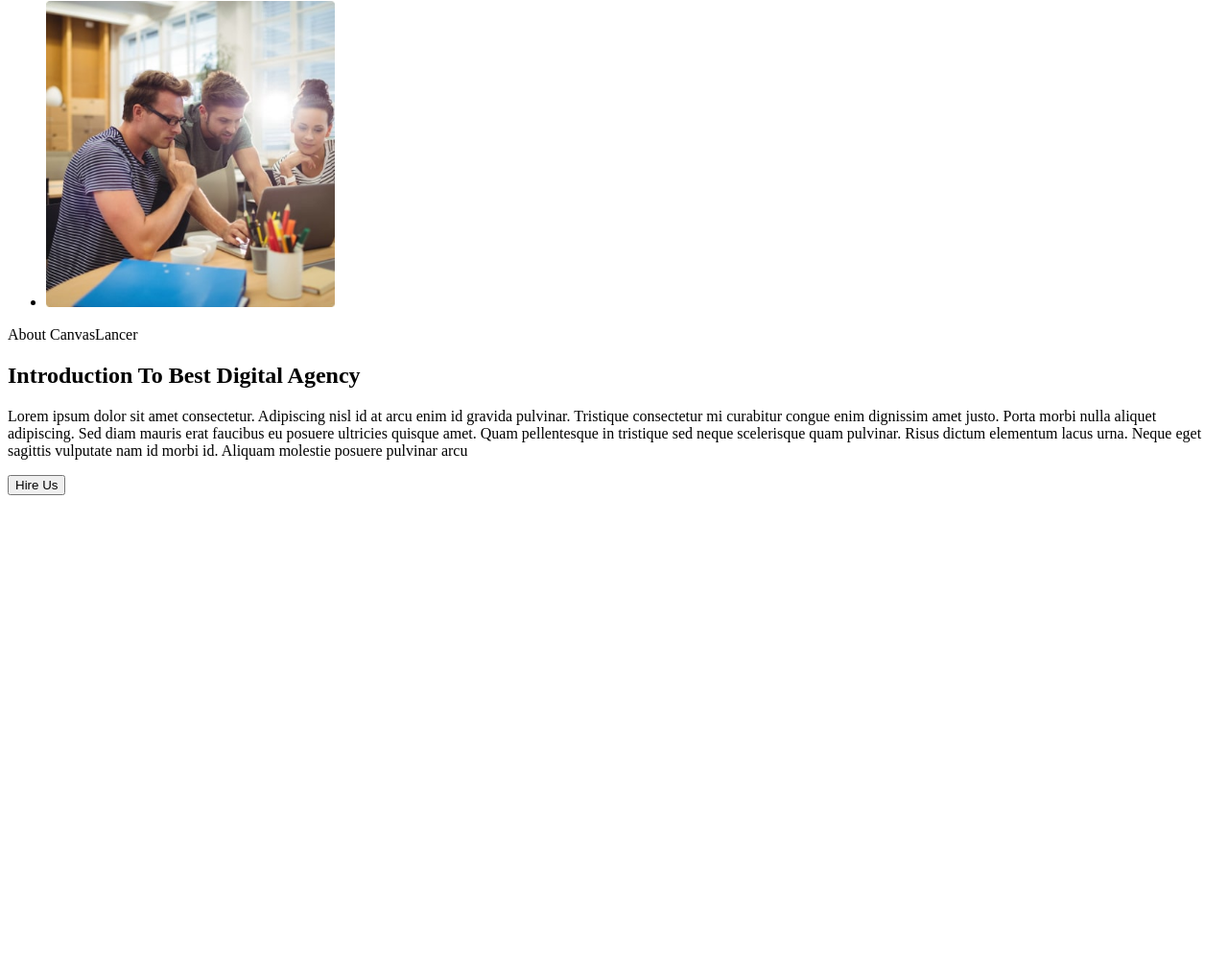
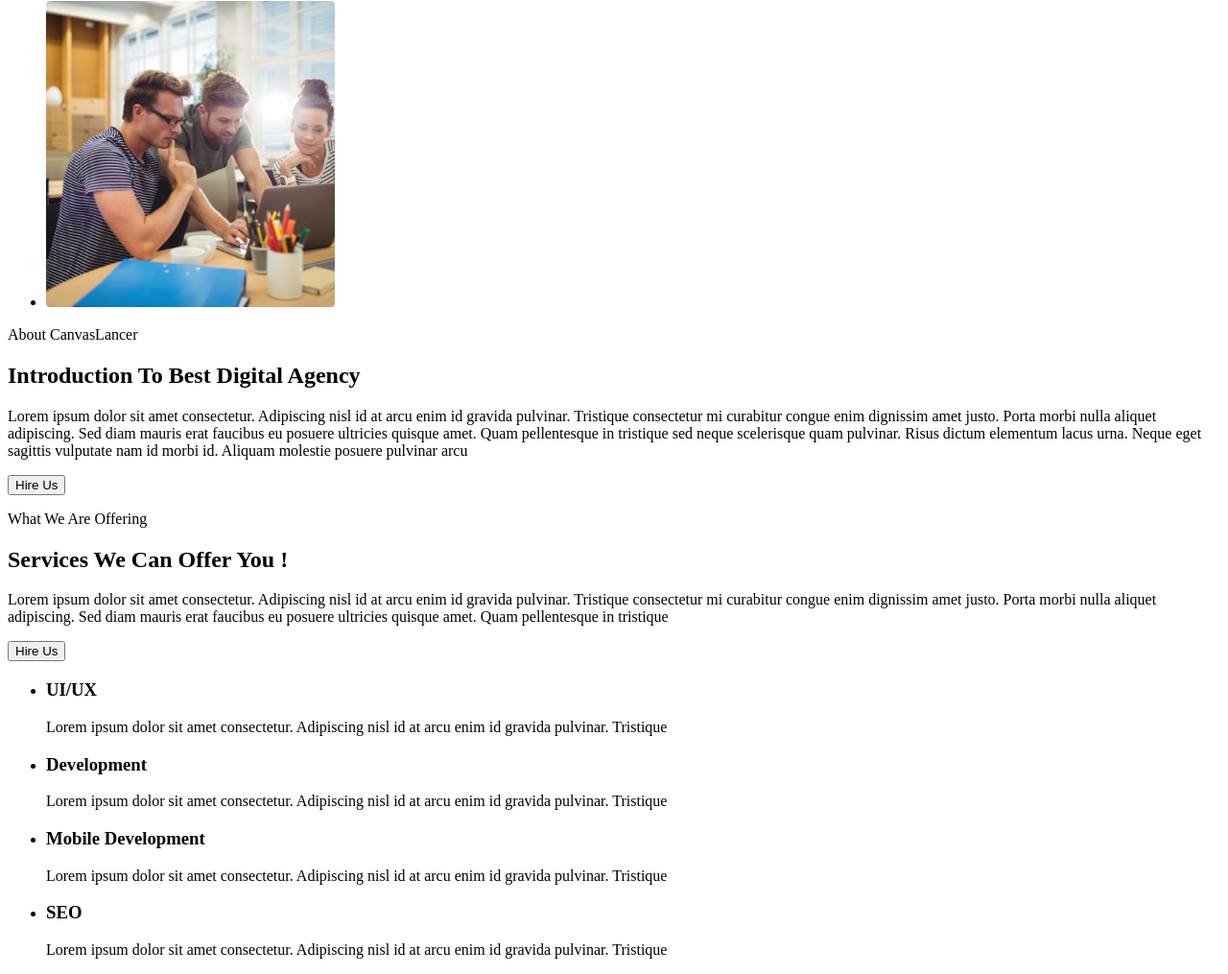
Before and after one commit to werewolf2323/free-digital-1, a plain HTML site: page index.html in a window 1280 px wide. Shown: the part 844-1859 px from the top of the page at 96% size. Before the commit the page ends 1368 px from the top, so only its background shows below. Drawn offline with Linux system fonts and the light colour scheme.

Commit message:
update services section

```diff
--- a/index.html
+++ b/index.html
@@ -1,6 +1,5 @@
 <!DOCTYPE html>
 <html lang="en">
-
   <head>
     <meta charset="UTF-8" />
     <meta http-equiv="X-UA-Compatible" content="IE=edge" />
@@ -11,7 +10,14 @@
   <body>
     <header>
       <nav>
-      <a href="./index.html"><img src="./images/logo.png" alt="logo" width="50" height="53" />Canvas Lancer</a>
+        <a href="./index.html"
+          ><img
+            src="./images/logo.png"
+            alt="logo"
+            width="50"
+            height="53"
+          />Canvas Lancer</a
+        >
         <ul>
           <li><a href="">Home</a></li>
           <li><a href="">About Us</a></li>
@@ -43,23 +49,79 @@
 
       <section>
         <ul>
-        <li><img src="./images/first-img.jpg" alt="Group of three people" width="398" height="422"></li>
-        <li><img src="./images/second-img.jpg" alt="people with laptop" width="301" height="319"></li>
+          <li>
+            <img
+              src="./images/first-img.jpg"
+              alt="Group of three people"
+              width="398"
+              height="422"
+            />
+          </li>
+          <li>
+            <img
+              src="./images/second-img.jpg"
+              alt="people with laptop"
+              width="301"
+              height="319"
+            />
+          </li>
         </ul>
         <p>About CanvasLancer</p>
-      <h2>Introduction To Best
-        Digital Agency </h2>
-      <p>Lorem ipsum dolor sit amet consectetur. Adipiscing nisl id at arcu enim id gravida pulvinar. Tristique
-        consectetur mi curabitur congue enim dignissim amet justo. Porta morbi nulla aliquet adipiscing. Sed diam mauris
-        erat faucibus eu posuere ultricies quisque amet. Quam pellentesque in tristique
-
-        sed neque scelerisque quam pulvinar. Risus dictum elementum lacus urna. Neque eget sagittis vulputate nam id
-        morbi id. Aliquam molestie posuere pulvinar arcu</p>
+        <h2>Introduction To Best Digital Agency</h2>
+        <p>
+          Lorem ipsum dolor sit amet consectetur. Adipiscing nisl id at arcu
+          enim id gravida pulvinar. Tristique consectetur mi curabitur congue
+          enim dignissim amet justo. Porta morbi nulla aliquet adipiscing. Sed
+          diam mauris erat faucibus eu posuere ultricies quisque amet. Quam
+          pellentesque in tristique sed neque scelerisque quam pulvinar. Risus
+          dictum elementum lacus urna. Neque eget sagittis vulputate nam id
+          morbi id. Aliquam molestie posuere pulvinar arcu
+        </p>
         <button type="button">Hire Us</button>
       </section>
-
-
+      <!-- Services section -->
+      <section>
+        <p>What We Are Offering</p>
+        <h2>Services We Can Offer You !</h2>
+        <p>
+          Lorem ipsum dolor sit amet consectetur. Adipiscing nisl id at arcu
+          enim id gravida pulvinar. Tristique consectetur mi curabitur congue
+          enim dignissim amet justo. Porta morbi nulla aliquet adipiscing. Sed
+          diam mauris erat faucibus eu posuere ultricies quisque amet. Quam
+          pellentesque in tristique
+        </p>
+        <button type="button">Hire Us</button>
+        <ul>
+          <li>
+            <h3>UI/UX</h3>
+            <p>
+              Lorem ipsum dolor sit amet consectetur. Adipiscing nisl id at arcu
+              enim id gravida pulvinar. Tristique
+            </p>
+          </li>
+          <li>
+            <h3>Development</h3>
+            <p>
+              Lorem ipsum dolor sit amet consectetur. Adipiscing nisl id at arcu
+              enim id gravida pulvinar. Tristique
+            </p>
+          </li>
+          <li>
+            <h3>Mobile Development</h3>
+            <p>
+              Lorem ipsum dolor sit amet consectetur. Adipiscing nisl id at arcu
+              enim id gravida pulvinar. Tristique
+            </p>
+          </li>
+          <li>
+            <h3>SEO</h3>
+            <p>
+              Lorem ipsum dolor sit amet consectetur. Adipiscing nisl id at arcu
+              enim id gravida pulvinar. Tristique
+            </p>
+          </li>
+        </ul>
+      </section>
     </main>
   </body>
-
 </html>
```
Lines whose indentation alone changed are shown as unchanged.
